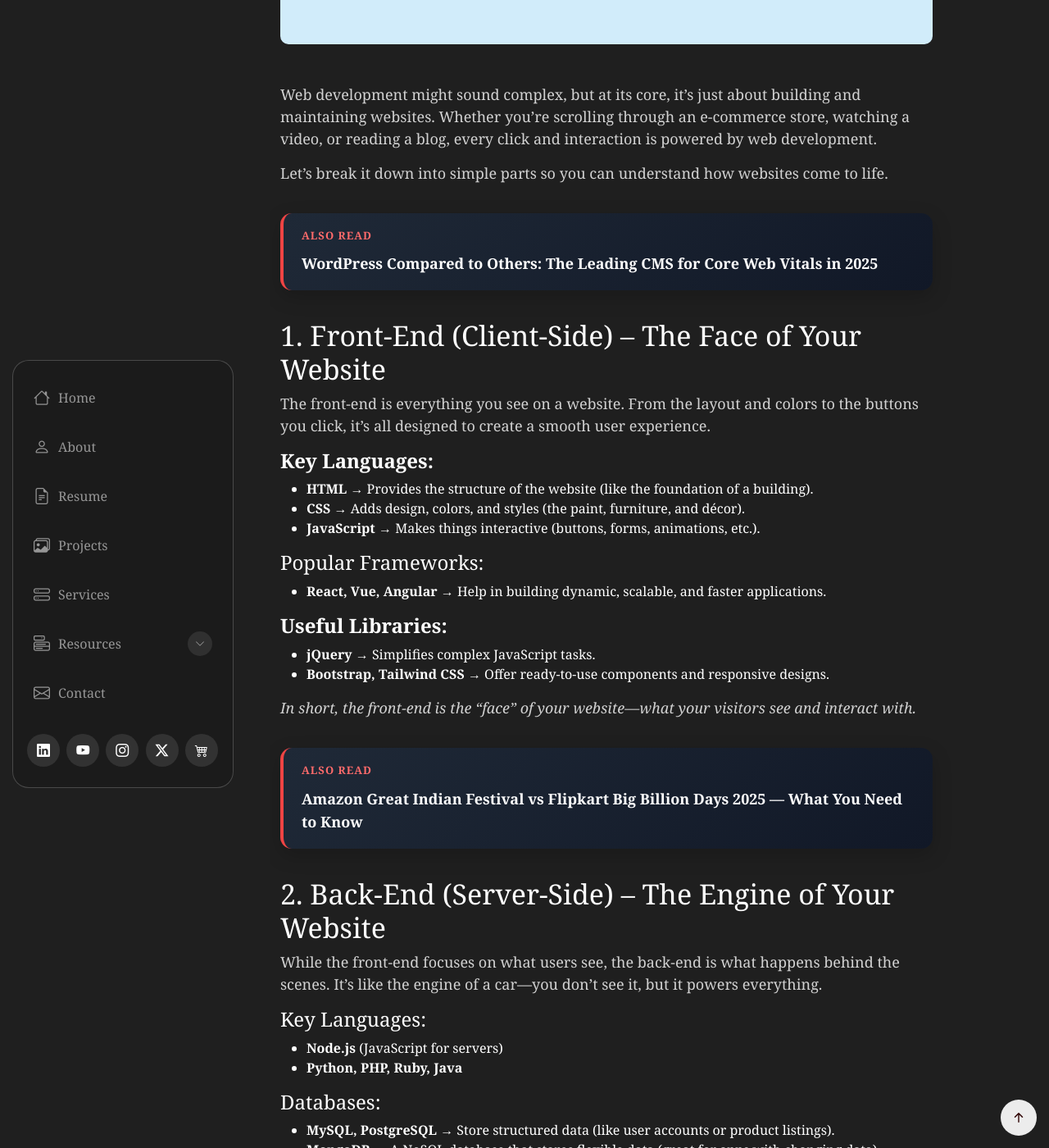
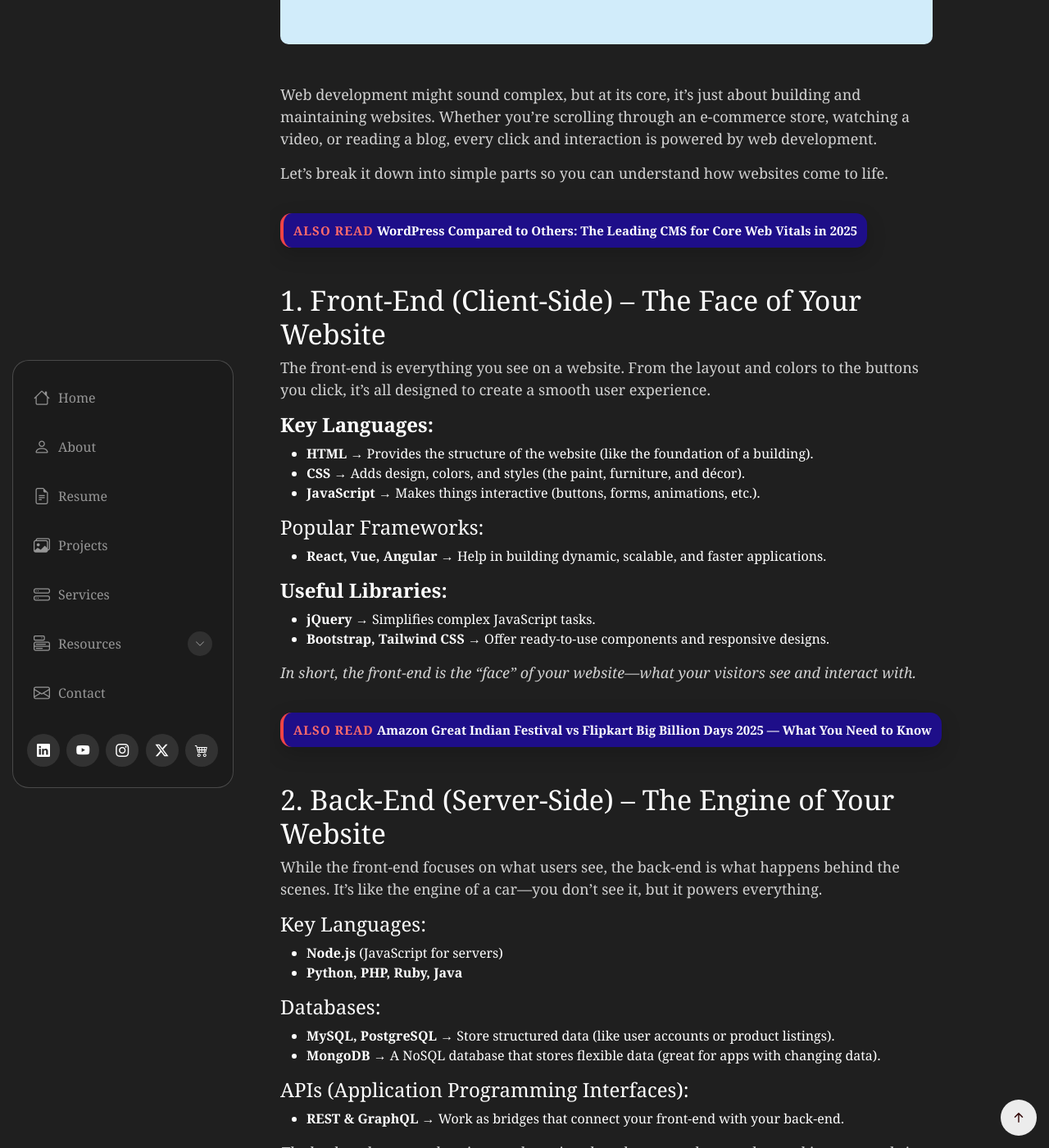
Before and after one commit to iamreemaroy/Reema-Roy, a Jekyll site: the page built from blog/_posts/2025-08-26-web-development-made-simple.md, in a window 1280 px wide and 1400 px high, scrolled down 761 px. Shown: the whole window at 82% size. Built offline with Jekyll 4.4.1, drawn with Linux system fonts in a browser that asks for light colours.

Commit message:
Update post.html

```diff
--- a/_layouts/post.html
+++ b/_layouts/post.html
@@ -387,31 +387,30 @@ layout: default
   }
   }
 
-
-  /* INLINE ALSO READ */
 /* ==================================
    INLINE ALSO READ
 ================================== */
 
 .inline-also-read {
 
-  background: linear-gradient(135deg, #1f2937, #111827);
+  background: #1e0e89;
 
   border-left: 4px solid #ef4444;
 
   border-radius: 14px;
 
-  padding: 18px 22px;
+  padding: 10px 12px;
 
-  margin: 35px 0;
+  margin: 20px 0;
 
   box-shadow:
     0 8px 25px rgba(0,0,0,0.18);
+  display: ruby-text;
 }
 
 .inline-also-read-label {
 
-  font-size: 13px;
+  font-size: 15px;
 
   font-weight: 700;
 
@@ -428,7 +427,7 @@ layout: default
 
   color: #ffffff;
 
-  font-size: 18px;
+  font-size: 15px;
 
   font-weight: 600;
 
```
